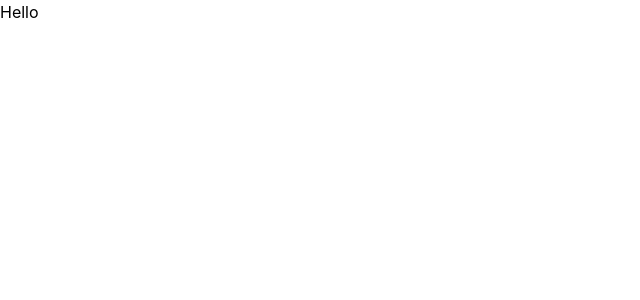
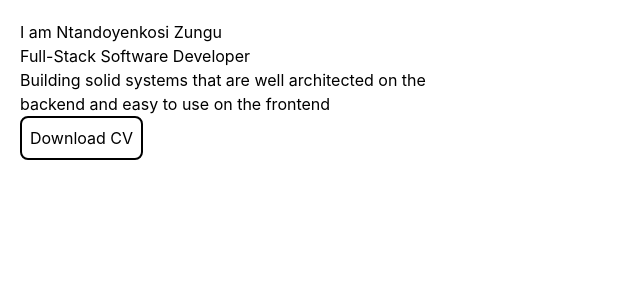
Before and after one commit to NtandoyenkosiZungu/potato-portfolio, a React app in the folder portfolio/: page / in a window 1280 px wide. Shown: the top 300 px of the page, without its empty margins (0-640 px from the left). Built offline with nearby package versions, Linux system fonts and the light colour scheme; the HTML template or start-up script is replaced by a standard one.

Commit message:
replace placeholder code with the Hero component

```diff
--- a/portfolio/src/App.tsx
+++ b/portfolio/src/App.tsx
@@ -1,9 +1,10 @@
 
+import Hero from "./pages/Hero";
 
 function App () {
   return (
     <>
-      Hello
+      <Hero/>
     </>
   )
 }
```
